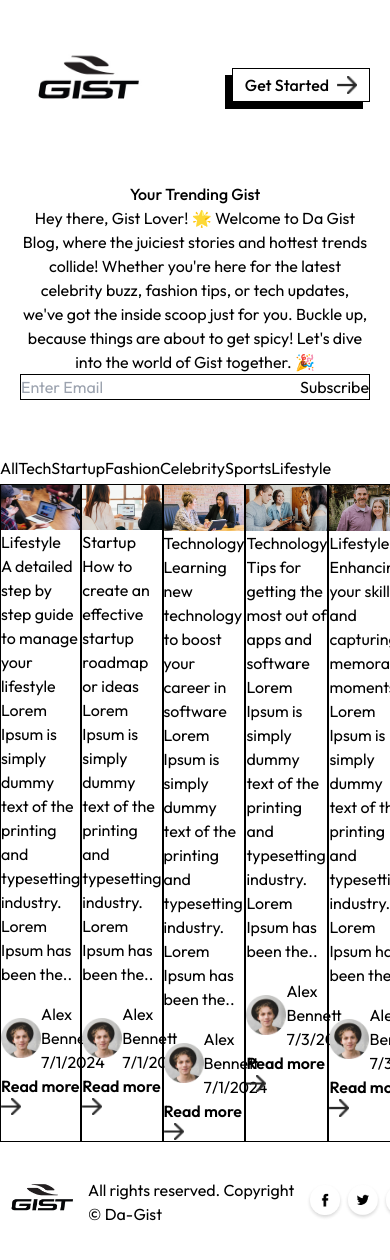
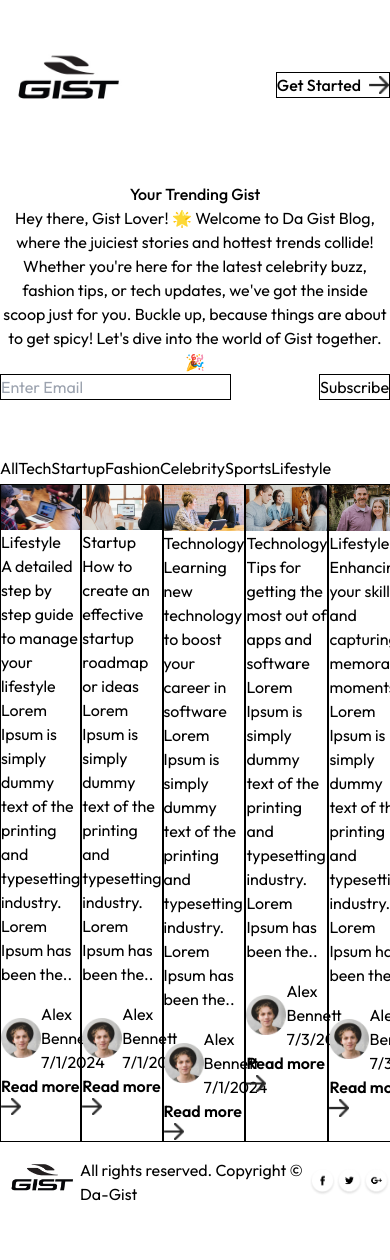
Before and after one commit to DarkVayder/da-gist, a Next.js app: page / in a window 390 px wide. Shown: the top 1260 px of the page. After the commit the page ends 1222 px from the top, so only its background shows below. Built offline with nearby package versions, Linux system fonts and the light colour scheme.

Commit message:
feat: added mobile responsiveness

```diff
--- a/Components/Footer.jsx
+++ b/Components/Footer.jsx
@@ -4,13 +4,25 @@ import { assets } from '@/assets/assets';
 
 const Footer = () => {
     return (
-        <div className='flex justify-around flex-col gap-2 sm:gap-0 sm:flex-row bg-black py-5 items-center'>
-            <Image src={assets.logo_light} alt='Logo' width={80} />
-            <p className='text-sm text-white'>All rights reserved. Copyright © Da-Gist</p>
-            <div className='flex gap-4'>
-                <Image src={assets.facebook_icon} alt='Facebook' width={38} height={38} />
-                <Image src={assets.twitter_icon} alt='Twitter' width={38} height={38} />
-                <Image src={assets.googleplus_icon} alt='Google Plus' width={38} height={38} />
+        <div className='py-4 px-4 sm:px-6 lg:px-8'>
+            <div className='max-w-7xl mx-auto flex items-center justify-between'>
+
+                <div className='flex items-center'>
+                    <Image src={assets.logo_light} alt='Logo' width={80} height={40} />
+                    <p className='ml-2 text-sm text-black'>All rights reserved. Copyright © Da-Gist</p>
+                </div>
+
+                <div className='flex items-center space-x-4'>
+                    <a href='https://facebook.com' aria-label='Facebook' className='bg-white rounded-full p-2'>
+                        <Image className='cursor-pointer' src={assets.facebook_icon} alt='Facebook' width={32} height={32} />
+                    </a>
+                    <a href='https://twitter.com' aria-label='Twitter' className='bg-white rounded-full p-2'>
+                        <Image className='cursor-pointer' src={assets.twitter_icon} alt='Twitter' width={32} height={32} />
+                    </a>
+                    <a href='https://plus.google.com' aria-label='Google Plus' className='bg-white rounded-full p-2'>
+                        <Image className='cursor-pointer' src={assets.googleplus_icon} alt='Google Plus' width={32} height={32} />
+                    </a>
+                </div>
             </div>
         </div>
     );
--- a/Components/Header.jsx
+++ b/Components/Header.jsx
@@ -4,22 +4,22 @@ import Image from "next/image";
 
 const Header = () => {
     return (
-        <div className="py-5 px-5 md:px-5 lg:px-28">
-            <div className="flex justify-between items-center">
-                <Image src={assets.logo} width={62} height={60} alt="Logo" className="w-[130px] sm:w-auto" />
-                <button className="flex items-center gap-2 font-medium py-1 px-3 sm:py-3 sm:px-6 border border-solid border-black shadow-[-7px_7px_0px_#000000]">
+        <div className="py-5 px-4 md:px-5 lg:px-28">
+            <div className="flex flex-col sm:flex-row items-center justify-between">
+                <Image src={assets.logo} width={62} height={60} alt="Logo" className="w-[130px] sm:w-auto mb-4 sm:mb-0" />
+                <button className="flex items-center gap-2 font-medium py-2 px-4 sm:py-3 sm:px-6 border border-solid border-black shadow-md">
                     Get Started
                     <Image src={assets.arrow} width={20} height={20} alt="Arrow" />
                 </button>
             </div>
             <div className="text-center my-8">
                 <h1 className="text-3xl sm:text-5xl font-medium">Your Trending Gist</h1>
-                <p className="mt-10 max-w-[720px] m-auto text-xs sm:text-base">Hey there, Gist Lover! 🌟 Welcome to Da Gist Blog, where the juiciest stories and hottest trends collide! Whether you're here for the latest celebrity buzz, fashion tips, or tech updates, we've got the inside scoop just for you. Buckle up, because things are about to get spicy! Let's dive into the world of Gist together. 🎉</p>
-                <form className="flex justify-between max-w-[500px] scale-72 sm:scale-100 mx-auto mt-10 border border-black shadow-[-8px_8px_0px_#000000]"
-                action="">
-                    <input type="email" placeholder="Enter Email" className="pl-4 outline-none"/>
-                    <button type='submit' className="border-l border-black py-4 px-4 sm:px-8 active:bg-gray-600 active::text-white">Subscribe</button>
-
+                <p className="mt-6 max-w-[720px] mx-auto text-sm sm:text-base">
+                    Hey there, Gist Lover! 🌟 Welcome to Da Gist Blog, where the juiciest stories and hottest trends collide! Whether you're here for the latest celebrity buzz, fashion tips, or tech updates, we've got the inside scoop just for you. Buckle up, because things are about to get spicy! Let's dive into the world of Gist together. 🎉
+                </p>
+                <form className="flex flex-col sm:flex-row justify-between max-w-[500px] mx-auto mt-8 sm:mt-10">
+                    <input type="email" placeholder="Enter Email" className="py-3 px-4 mb-4 sm:mb-0 sm:mr-4 border border-black outline-none rounded-md" />
+                    <button type='submit' className="py-3 px-6 border border-black rounded-md shadow-md hover:bg-gray-200 transition duration-300">Subscribe</button>
                 </form>
             </div>
         </div>
```
